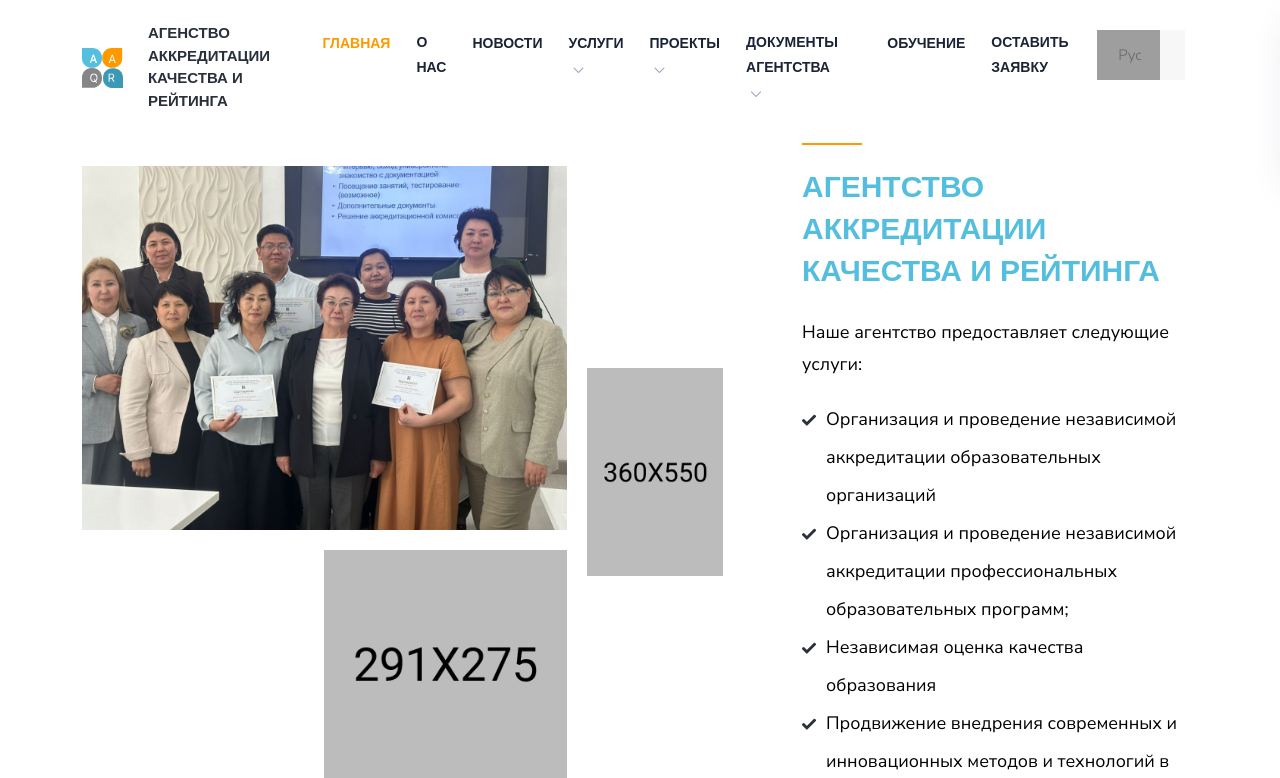
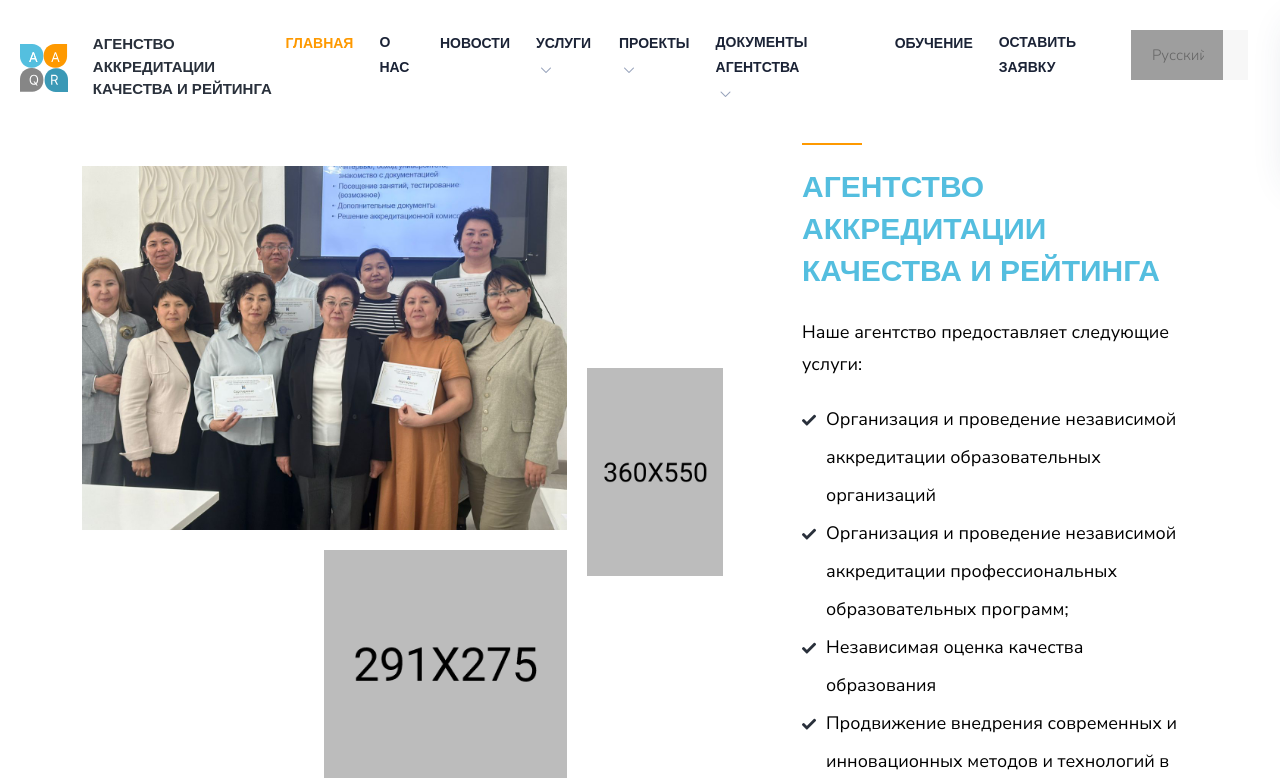
Before and after one commit to Sino0on/akkr, a Django app: page / in a window 1280 px wide. Shown: the top 778 px of the page. Run offline with Django 5.2, Linux system fonts and the light colour scheme; data comes from the database, SQL or seed files in the repository; data that the repository does not hold is empty; some libraries are stand-ins or nearby versions; some web fonts are replaced; grey boxes are pictures that could not be loaded.

```diff
--- a/templates/base.html
+++ b/templates/base.html
@@ -61,7 +61,7 @@
 
         <!-- Header Start  -->
         <div id="header" class="header section">
-            <div class="container">
+            <div class="container" style="        max-width: 1265px;">
 
                 <!-- Header Wrapper Start  -->
                 <div class="header-wrapper">
```
